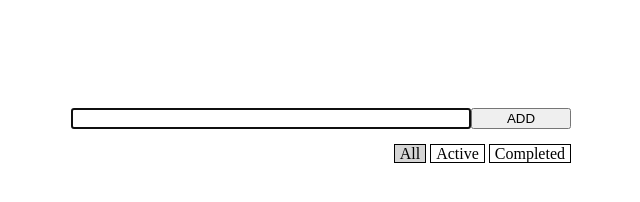
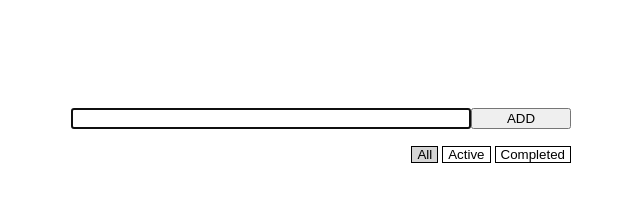
Before and after one commit to hanchen123/todolist-vanillajs, a website built with webpack: page src/index.html in a window 1280 px wide. Shown: the full height of the page, 319-959 px from the left. Built offline with nearby package versions, Linux system fonts and the light colour scheme.

Commit message:
accessibility

```diff
--- a/src/index.html
+++ b/src/index.html
@@ -15,9 +15,9 @@
 
       </ul>
       <div class="todo-footer">
-        <a data-filter="All" class="todo-filter todo-filter--selected">All</a>
-        <a data-filter="Active" class="todo-filter">Active</a>
-        <a data-filter="Completed" class="todo-filter">Completed</a>
+        <button data-filter="All" class="todo-filter todo-filter--selected">All</button>
+        <button data-filter="Active" class="todo-filter">Active</button>
+        <button data-filter="Completed" class="todo-filter">Completed</button>
       </div>
     </section>
     <script src="<%= htmlWebpackPlugin.files.chunks.main.entry %>"></script>
--- a/src/index.scss
+++ b/src/index.scss
@@ -55,6 +55,7 @@
   border: 1px solid black;
   padding: 0 5px;
   cursor: pointer;
+  background-color: #fff;
 
   &--selected {
     background-color: #d5d5d5;
```
